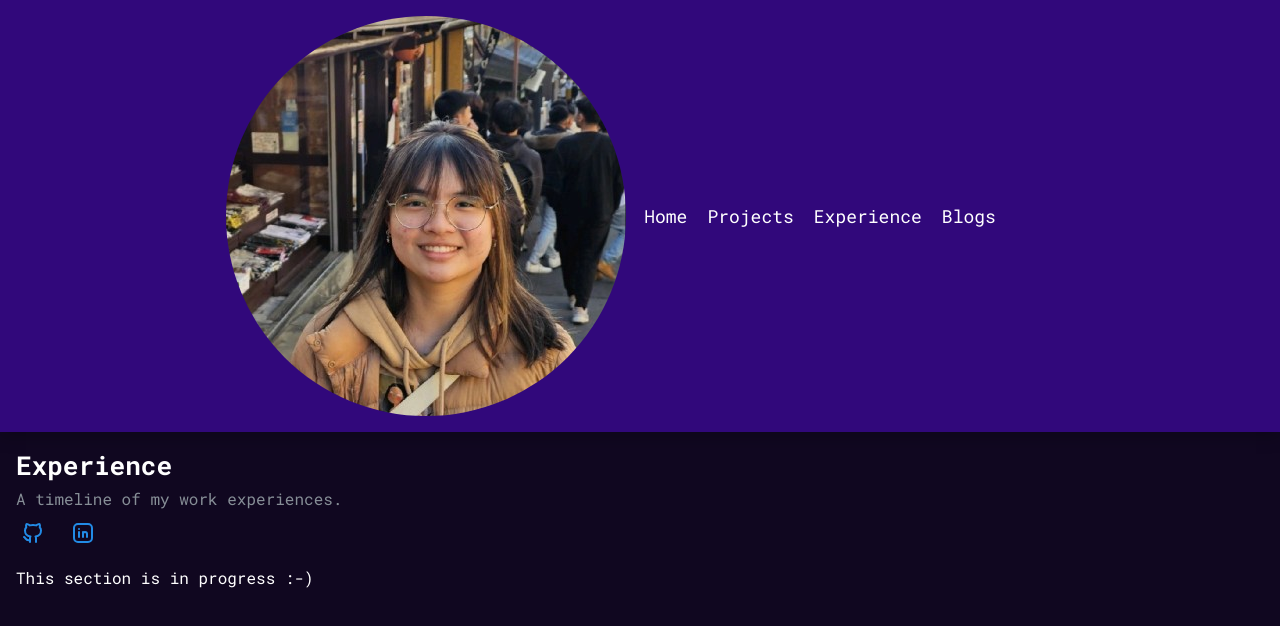
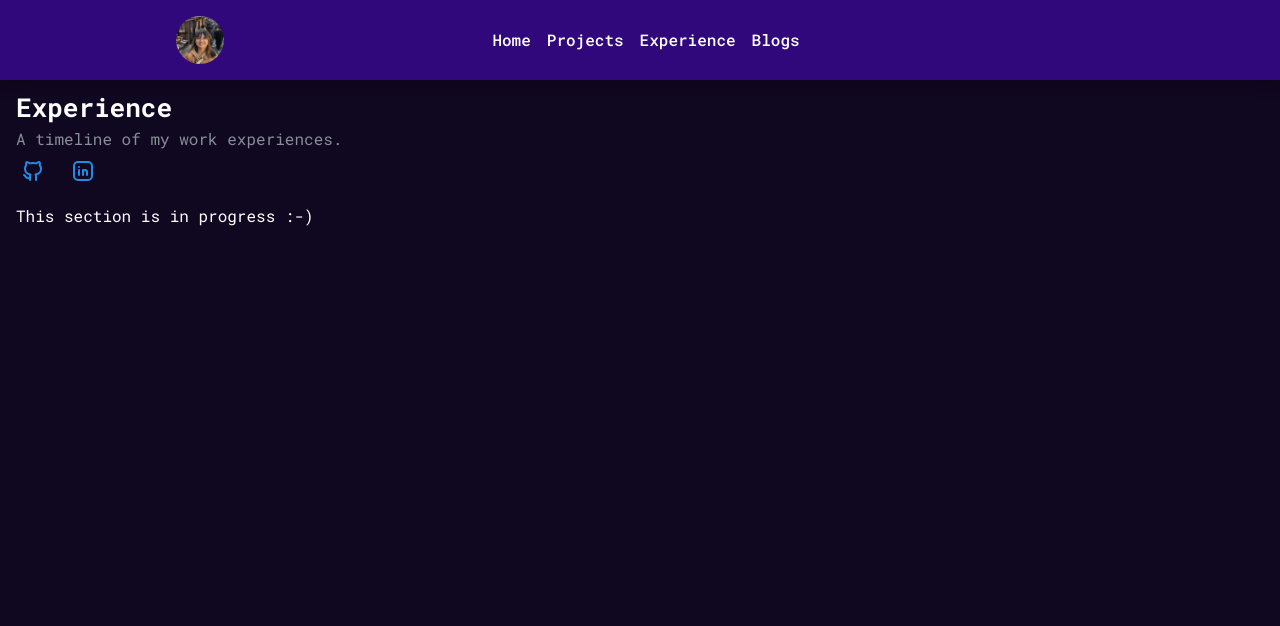
Before and after one commit to jolneetanky/about-me, a Next.js app: page /experience in a window 1280 px wide. Shown: the top 626 px of the page. Built offline with nearby package versions, Linux system fonts and the light colour scheme.

Commit message:
adjust navbar height

```diff
--- a/src/app/components/Navbar.tsx
+++ b/src/app/components/Navbar.tsx
@@ -1,69 +1,124 @@
-import { Anchor, Box, Container, Group, Image } from "@mantine/core";
+import { Anchor, Avatar, Box, Container, Group } from "@mantine/core";
 
 const NavbarStyle = {
   background: "#31087B",
-  boxShadow: "0 4px 16px 0 rgba(0,0,0,0.25)",
+  boxShadow: "0 4px 16px rgba(0,0,0,0.25)",
+  height: "10vh", // navbar height
 };
 
 const navbarItems = [
-  {
-    title: "Home",
-    href: "/",
-  },
-  {
-    title: "Projects",
-    href: "/projects",
-  },
-  {
-    title: "Experience",
-    href: "/experience",
-  },
-  {
-    title: "Blogs",
-    href: "/blogs",
-  },
+  { title: "Home", href: "/" },
+  { title: "Projects", href: "/projects" },
+  { title: "Experience", href: "/experience" },
+  { title: "Blogs", href: "/blogs" },
 ];
 
-// navbar
 export const Navbar = () => {
   return (
     <Box style={NavbarStyle}>
-      <Container size="md" py="md">
-        <Group justify="space-between" align="center" px={50}>
-          {/* Left side: your image */}
-          <Box>
-            <Image
-              src="/jolene_image.jpeg"
-              alt="My Logo"
-              height={40}
-              display="block"
-              style={{ borderRadius: "50%" }}
-            />
-            {/* <img
-              src="/jolene_image.jpeg" // keep file in /public/jolene_image.jpeg
-              alt="My Logo"
-              style={{ height: 40, width: "auto", display: "block" }}
-            /> */}
-          </Box>
-          {/* Right side: your links */}
-          <Group gap="lg">
-            {navbarItems.map((item, idx) => (
+      <Container size="md" h="100%">
+        <Group h="100%" justify="space-between" align="center">
+          {/* Left: avatar */}
+          <Avatar
+            src="/jolene_image.jpeg"
+            alt="Jolene"
+            size={48}
+            radius="xl" // true circle
+          />
+
+          {/* Right: nav links */}
+          <Group gap="md">
+            {navbarItems.map((item) => (
               <Anchor
+                key={item.href}
                 href={item.href}
-                size="lg"
                 underline="never"
                 c="white"
+                fw={500}
+                style={{ lineHeight: 1 }}
                 className="navbar-link"
-                key={idx}
               >
                 {item.title}
               </Anchor>
             ))}
           </Group>
-          {/* Right: placeholder for balance (optional) */}
-          <Box style={{ width: 40 }} /> {/* keeps center truly centered */}
+
+          {/* Right spacer (balances avatar width) */}
+          <Box style={{ width: 36 }} />
         </Group>
       </Container>
     </Box>
   );
 };
+
+// import { Anchor, Box, Container, Group, Image } from "@mantine/core";
+
+// const NavbarStyle = {
+//   background: "#31087B",
+//   boxShadow: "0 4px 16px 0 rgba(0,0,0,0.25)",
+// };
+
+// const navbarItems = [
+//   {
+//     title: "Home",
+//     href: "/",
+//   },
+//   {
+//     title: "Projects",
+//     href: "/projects",
+//   },
+//   {
+//     title: "Experience",
+//     href: "/experience",
+//   },
+//   {
+//     title: "Blogs",
+//     href: "/blogs",
+//   },
+// ];
+
+// // navbar
+// export const Navbar = () => {
+//   return (
+//     <Box style={NavbarStyle}>
+//       <Container size="md" py="xs">
+//         <Group justify="space-between" align="center" px={50}>
+//           {/* Left side: your image */}
+//           <Box>
+//             <Image
+//               src="/jolene_image.jpeg"
+//               alt="My Logo"
+//               width={40}
+//               height={40}
+//               radius="xl"
+//               fit="cover"
+//               display="block"
+//             />
+//             {/* <img
+//               src="/jolene_image.jpeg" // keep file in /public/jolene_image.jpeg
+//               alt="My Logo"
+//               style={{ height: 40, width: "auto", display: "block" }}
+//             /> */}
+//           </Box>
+//           {/* Right side: your links */}
+//           <Group gap="lg">
+//             {navbarItems.map((item, idx) => (
+//               <Anchor
+//                 href={item.href}
+//                 size="lg"
+//                 underline="never"
+//                 c="white"
+//                 className="navbar-link"
+//                 key={idx}
+//               >
+//                 {item.title}
+//               </Anchor>
+//             ))}
+//           </Group>
+//           {/* Right: placeholder for balance (optional) */}
+//           <Box style={{ width: 40 }} /> {/* keeps center truly centered */}
+//         </Group>
+//       </Container>
+//     </Box>
+//   );
+// };
--- a/src/layouts/PageLayout.tsx
+++ b/src/layouts/PageLayout.tsx
@@ -18,15 +18,15 @@ const TitleText = ({
   subheader?: string;
 }) => {
   return (
-    <Stack>
+    <Stack gap="xs">
       <Title order={2}>{title}</Title>
       {subheader && (
-        <Text c="dimmed" mt={-12}>
+        <Text c="dimmed" mt={-8}>
           {subheader}
         </Text>
       )}
 
-      <Group gap="md" mt={-12}>
+      <Group gap="md" mt={-8}>
         <Anchor
           href="https://github.com/jolneetanky"
           target="_blank"
@@ -51,6 +51,8 @@ const TitleText = ({
   );
 };
 
+// This gives a consistent layout (title, subheader, content) of a page.
+// Refers to the page below the navbar.
 const PageLayout = ({
   content,
   title,
@@ -62,7 +64,7 @@ const PageLayout = ({
 }) => {
   return (
     <Center style={{ height: "100%", width: "100%" }}>
-      <Stack h="100%" w="100%" py="md">
+      <Stack h="100%" w="100%" py="xs" gap="md">
         <TitleText title={title} subheader={subheader} />
         <Box mt={-2}>{content}</Box>
       </Stack>
```
